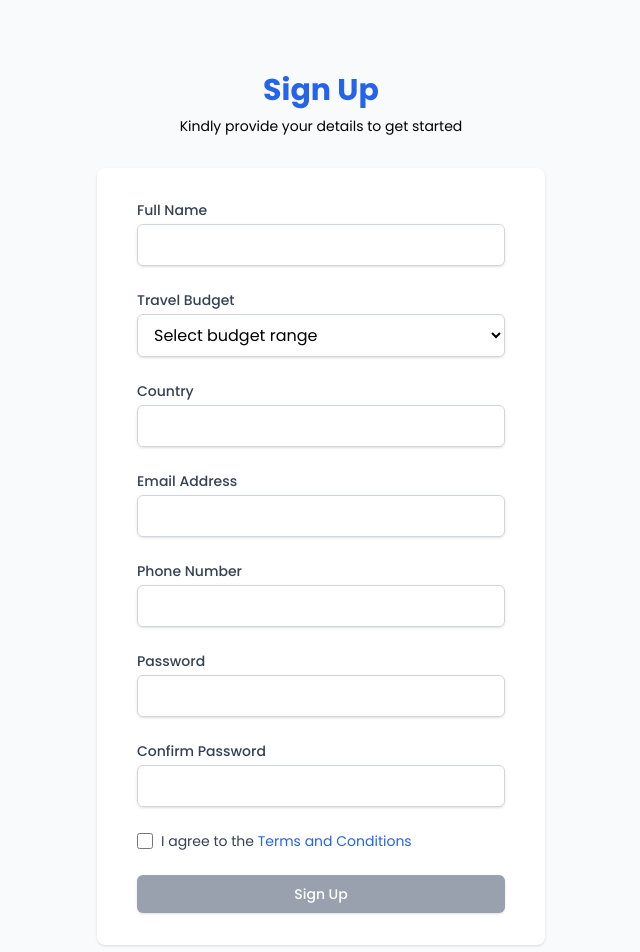
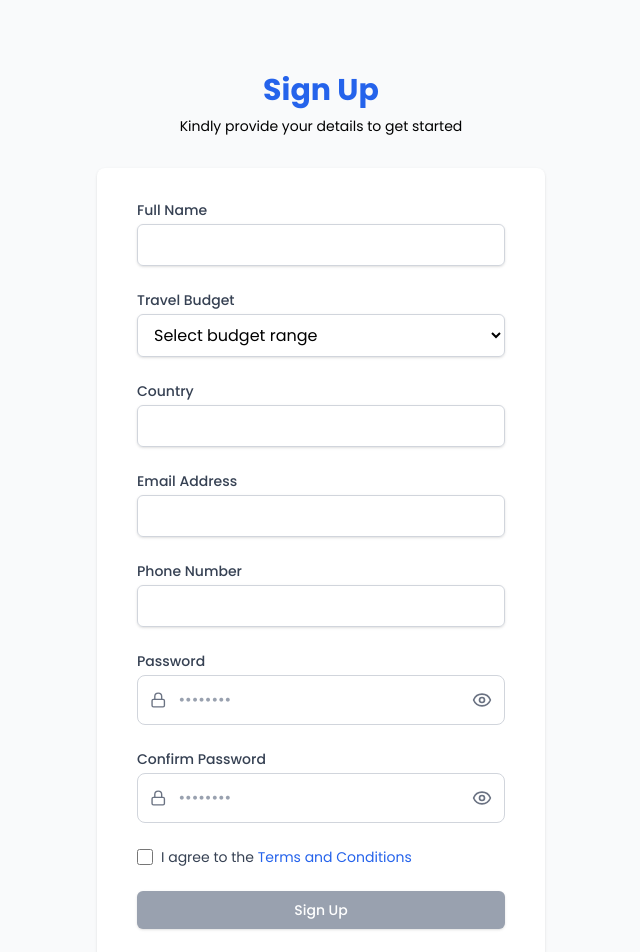
Before and after one commit to ukeje71/AI--RAVEL-PLANNER, a React (Vite) app: page /signup in a window 1280 px wide. Shown: the top 952 px of the page, without its empty margins (319-959 px from the left). Built offline with nearby package versions, Linux system fonts and the light colour scheme.

Commit message:
Feature:Improved form security

```diff
--- a/src/App.jsx
+++ b/src/App.jsx
@@ -2,6 +2,7 @@ import { Route, Routes } from "react-router";
 import WelcomePage from "./Pages/WelcomePage";
 import OnboardPage from "./Pages/Onboard";
 import SignupPage from "./Pages/SignupPage";
+import SigninPage from "./Pages/SigninPage";
 
 function App() {
   return (
@@ -11,6 +12,7 @@ function App() {
           <Route path="/" element={<WelcomePage />} />
           <Route path="onboard" element={<OnboardPage />} />
           <Route path="signup" element={<SignupPage />} />
+          <Route path="signin" element={<SigninPage />} />
 
         </Routes>
       </div>
--- a/src/Pages/Onboard.jsx
+++ b/src/Pages/Onboard.jsx
@@ -41,7 +41,7 @@ const destinations = [
 const OnboardPage = () => {
     const navigate = useNavigate();
   return (
-    <div className="min-h-screen flex flex-col bg-gray-50">
+    <div className="min-h-[100vh] flex flex-col bg-gray-50 overflow-hidden">
       {/* Main Content Area (will grow to fill space) */}
       <div className="flex-1 py-12 px-4">
         <h2 className="text-sm font-bold text-right text-[#2563EB] mb-20">
@@ -85,17 +85,19 @@ const OnboardPage = () => {
           ))}
         </Swiper>
 
-        <button className="mt-10 flex flex-row justify-center text-center bg-gradient-to-r from-[#2563EB] to-[#5182EF] w-full text-white py-3 px-4 rounded-lg hover:bg-blue-700 transition">
+        <button
+        onClick={()=>navigate("/signup")}
+        className="mt-10 flex flex-row justify-center text-center bg-gradient-to-r from-[#2563EB] to-[#5182EF] w-full text-white py-3 px-4 rounded-lg hover:bg-blue-700 transition">
           <p className="mr-2">Next</p>
           <ChevronRightIcon />
         </button>
       </div>
 
       {/* Login Text (stays at bottom) */}
-      <div className="py-4 bg-white border-t border-gray-200 text-center">
+      <div className="py-4 bg-white border-t justify-center border-gray-200 text-center flex flex-row gap-3">
         <p className="text-sm text-gray-600">
           Already have an account?
-          <span onClick={() => navigate("/signup")} className="text-[#2563EB] font-medium">Login Here</span>
+          <span onClick={() => navigate("/signup")} className="text-[#2563EB] cursor-pointer font-medium">Login Here</span>
         </p>
       </div>
     </div>
--- /dev/null
+++ b/src/Pages/SigninPage.jsx
@@ -0,0 +1,15 @@
+import React from 'react'
+
+const SigninPage = () => {
+  return (
+    <div className='h-screen w-[90vw] flex items-center'>
+        <form action="#">
+            <label htmlFor="Email /"></label>
+      <input type="email"  placeholder='Email'/>
+
+        </form>
+    </div>
+  )
+}
+
+export default SigninPage
--- a/src/Pages/SignupPage.jsx
+++ b/src/Pages/SignupPage.jsx
@@ -1,28 +1,50 @@
-import React, { useState } from 'react';
-import { useNavigate } from 'react-router';
+import { Eye, EyeOff, Lock } from "lucide-react";
+import React, { useState } from "react";
+import { useNavigate } from "react-router";
 
 const SignupPage = () => {
   const navigate = useNavigate();
   const [formData, setFormData] = useState({
-    fullName: '',
-    travelBudget: '',
-    country: '',
-    email: '',
-    phone: '',
-    password: '',
-    confirmPassword: '',
+    fullName: "",
+    travelBudget: "",
+    country: "",
+    email: "",
+    phone: "",
+    password: "",
+    confirmPassword: "",
   });
   const [agreeToTerms, setAgreeToTerms] = useState(false);
+  const [showPassword, setShowPassword] = useState(false);
+  const [showConfirmPassword, setShowConfirmPassword] = useState(false);
+  const [passwordError, setPasswordError] = useState("");
 
   const handleChange = (e) => {
     const { name, value } = e.target;
-    setFormData(prev => ({ ...prev, [name]: value }));
+    setFormData((prev) => ({ ...prev, [name]: value }));
+
+    // Clear password error when user types
+    if (name === "password" || name === "confirmPassword") {
+      setPasswordError("");
+    }
   };
 
   const handleSubmit = (e) => {
     e.preventDefault();
+
+    // Validate passwords match
+    if (formData.password !== formData.confirmPassword) {
+      setPasswordError("Passwords do not match");
+      return;
+    }
+
+    if (formData.password.length < 8) {
+      setPasswordError("Password must be at least 8 characters");
+      return;
+    }
+
     // Add your signup logic here
-    navigate('/onboard'); // Redirect after signup
+    console.log("Form submitted:", formData);
+    // navigate("/onboard");
   };
 
   return (
@@ -129,15 +151,26 @@ const SignupPage = () => {
               <label htmlFor="password" className="block text-sm font-medium text-gray-700">
                 Password
               </label>
+              <div className="mt-1 flex items-center border border-gray-300 rounded-lg p-3 focus-within:ring-2 focus-within:ring-[#008f96] focus-within:border-transparent transition-all">
+                <Lock className="text-gray-500 w-5 h-5" />
                 <input
+                  required
+                  name="password"
+                  type={showPassword ? "text" : "password"}
                   id="password"
-                name="password"
-                type="password"
-                required
+                  placeholder="••••••••"
                   value={formData.password}
                   onChange={handleChange}
-                className="mt-1 block w-full border border-gray-300 rounded-md shadow-sm py-2 px-3 focus:outline-none focus:ring-[#2563EB] focus:border-[#2563EB]"
+                  className="ml-3 outline-none w-full bg-transparent text-gray-800 placeholder-gray-400"
                 />
+                <button
+                  type="button"
+                  onClick={() => setShowPassword(!showPassword)}
+                  className="ml-3 text-gray-500 hover:text-gray-700"
+                >
+                  {showPassword ? <EyeOff className="w-5 h-5" /> : <Eye className="w-5 h-5" />}
+                </button>
+              </div>
             </div>
 
             {/* Confirm Password */}
@@ -145,15 +178,29 @@ const SignupPage = () => {
               <label htmlFor="confirmPassword" className="block text-sm font-medium text-gray-700">
                 Confirm Password
               </label>
+              <div className="mt-1 flex items-center border border-gray-300 rounded-lg p-3 focus-within:ring-2 focus-within:ring-[#008f96] focus-within:border-transparent transition-all">
+                <Lock className="text-gray-500 w-5 h-5" />
                 <input
+                  required
+                  name="confirmPassword"
+                  type={showConfirmPassword ? "text" : "password"}
                   id="confirmPassword"
-                name="confirmPassword"
-                type="password"
-                required
+                  placeholder="••••••••"
                   value={formData.confirmPassword}
                   onChange={handleChange}
-                className="mt-1 block w-full border border-gray-300 rounded-md shadow-sm py-2 px-3 focus:outline-none focus:ring-[#2563EB] focus:border-[#2563EB]"
+                  className="ml-3 outline-none w-full bg-transparent text-gray-800 placeholder-gray-400"
                 />
+                <button
+                  type="button"
+                  onClick={() => setShowConfirmPassword(!showConfirmPassword)}
+                  className="ml-3 text-gray-500 hover:text-gray-700"
+                >
+                  {showConfirmPassword ? <EyeOff className="w-5 h-5" /> : <Eye className="w-5 h-5" />}
+                </button>
+              </div>
+              {passwordError && (
+                <p className="mt-1 text-sm text-red-600">{passwordError}</p>
+              )}
             </div>
 
             {/* Terms Checkbox */}
@@ -167,7 +214,10 @@ const SignupPage = () => {
                 className="h-4 w-4 text-[#2563EB] focus:ring-[#2563EB] border-gray-300 rounded"
               />
               <label htmlFor="agreeToTerms" className="ml-2 block text-sm text-gray-700">
-                I agree to the <a href="#" className="text-[#2563EB] hover:underline">Terms and Conditions</a>
+                I agree to the{" "}
+                <a href="#" className="text-[#2563EB] hover:underline">
+                  Terms and Conditions
+                </a>
               </label>
             </div>
 
@@ -175,11 +225,22 @@ const SignupPage = () => {
             <div>
               <button
                 type="submit"
-                disabled={!agreeToTerms}
-                className={`w-full flex justify-center py-2 px-4 border border-transparent rounded-md shadow-sm text-sm font-medium text-white ${agreeToTerms ? 'bg-[#2563EB] hover:bg-blue-700' : 'bg-gray-400 cursor-not-allowed'} focus:outline-none focus:ring-2 focus:ring-offset-2 focus:ring-[#2563EB] transition-colors`}
+                disabled={!agreeToTerms || passwordError}
+                className={`w-full flex justify-center py-2 px-4 border border-transparent rounded-md shadow-sm text-sm font-medium text-white ${
+                  agreeToTerms && !passwordError
+                    ? "bg-[#2563EB] hover:bg-blue-700"
+                    : "bg-gray-400 cursor-not-allowed"
+                } focus:outline-none focus:ring-2 focus:ring-offset-2 focus:ring-[#2563EB] transition-colors`}
               >
                 Sign Up
               </button>
+            </div>
+
+            <div className="flex flex-row gap-3">
+              <p>Already have an account?</p>
+              <p onClick={() => navigate("/signin")} className="text-[#2563EB] cursor-pointer">
+                Login
+              </p>
             </div>
           </form>
         </div>
--- /dev/null
+++ b/src/components/Loader.jsx
@@ -0,0 +1,11 @@
+import React from 'react'
+
+const Loader = () => {
+  return (
+    <div>
+      <p>Loading...</p>
+    </div>
+  )
+}
+
+export default Loader
--- a/src/index.css
+++ b/src/index.css
@@ -1,6 +1,10 @@
 @import "tailwindcss";
-body{
-   font-family: "Poppins", sans-serif;
+body {
+  font-family: "Poppins", sans-serif;
   font-weight: 400;
   font-style: Regular;
 }
+button,
+input {
+  outline: none;
+}
```
Lines whose indentation alone changed are shown as unchanged.
